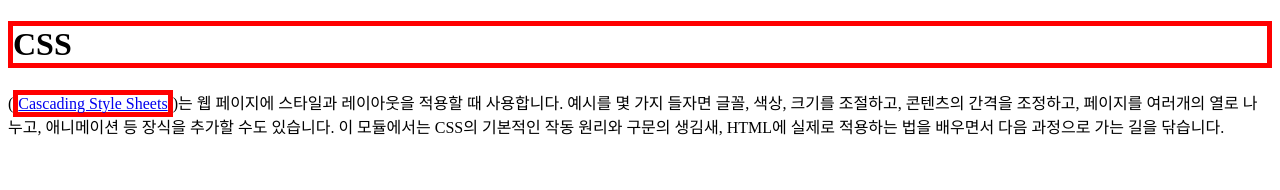
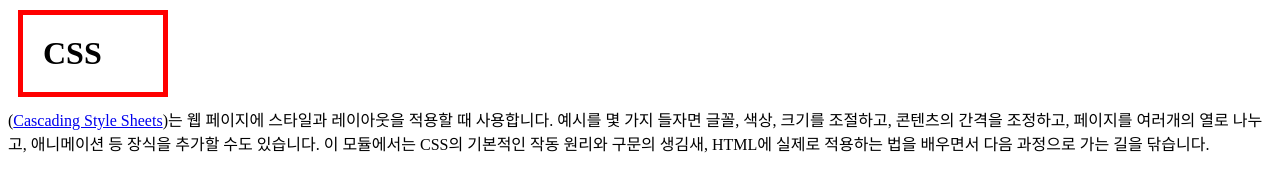
Before and after one commit to okjin1217/Web-Development, a plain HTML site: page Practice space/box.html in a window 1280 px wide. Drawn offline with Linux system fonts and the light colour scheme.

Commit message:
Update box.html
박스 모델, padding, margin

```diff
--- a/Practice space/box.html
+++ b/Practice space/box.html
@@ -5,8 +5,11 @@
     <meta charset="utf-8">
     <title></title>
     <style>
-       h1, a{
-       border:5px solid red;
+       h1{
+        border:5px solid red; /* 순서 중요하지 않음 */
+        padding:20px; /* 테두리와 글씨 사이의 여백 설정 */
+        margin:10px; /* 테두리와 테두리 사이의 여백 설정 */
+        width:100px; /* 테두리 크기 설정 */
       }
      </style>
   </head>
```
